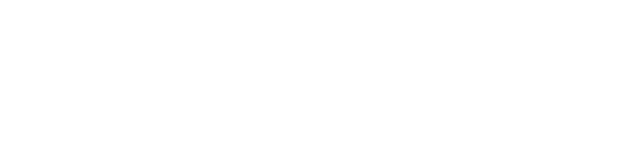
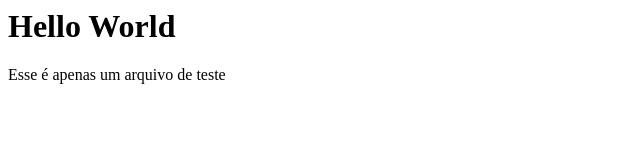
Before and after one commit to thiagocorblanteste/teste, a plain HTML site: page index.html in a window 1280 px wide. Shown: the whole page, without its empty margins (0-640 px from the left). Drawn offline with Linux system fonts and the light colour scheme.

Commit message:
Alteração do HTML

```diff
--- a/index.html
+++ b/index.html
@@ -5,5 +5,7 @@
 		<title>Teste</title>
 	</head>
 	<body>
+		<h1>Hello World</h1>
+		<p>Esse é apenas um arquivo de teste</p>
 	</body>
 </html>
```
